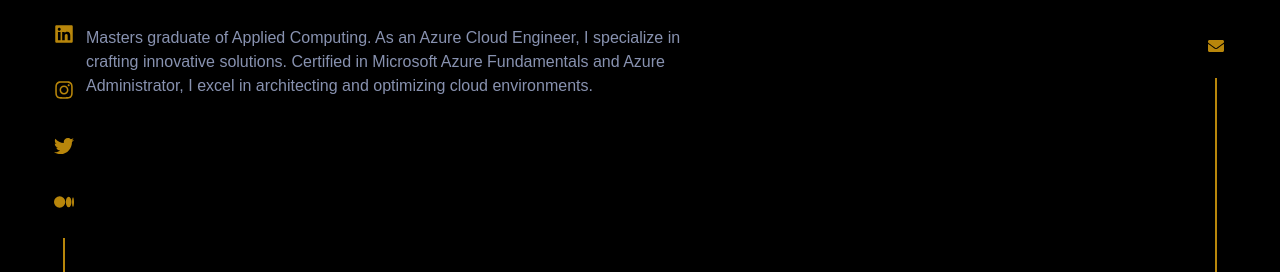
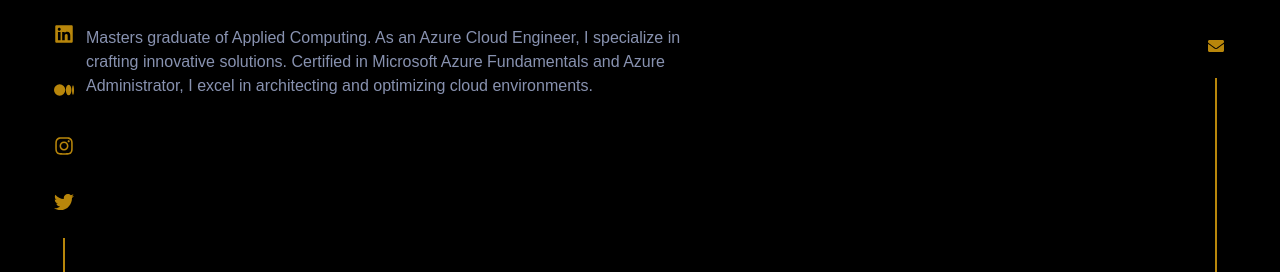
Before and after one commit to mxharryx/mohammed-harris, a Next.js app: page / in a window 1280 px wide. Shown: the part 434-706 px from the top of the page. Built offline with nearby package versions, Linux system fonts and the light colour scheme.

Commit message:
changed left bar

```diff
--- a/components/Leftside.tsx
+++ b/components/Leftside.tsx
@@ -16,6 +16,11 @@ const LeftSide = () => {
                     <FaLinkedin />
                     </span>
                 </a>
+                <a href='https://medium.com/@mohammedharrisjinnah' target='_blank'>
+                <span className='w-10 h-10 text-xl bg-bodyColor rounded-full inline-flex items-center justify-center hover:text-textLightGold cursor-pointer hover:-translate-y-2 transition-all duration-300' >
+                    <SiMedium />
+                    </span>
+                </a>
                 <a href='https://www.instagram.com/_harryyyy_____/' target='_blank'>
                 <span className='w-10 h-10 text-xl bg-bodyColor rounded-full inline-flex items-center justify-center hover:text-textLightGold cursor-pointer hover:-translate-y-2 transition-all duration-300' >
                     <FaInstagram />
@@ -26,11 +31,7 @@ const LeftSide = () => {
                     <FaTwitter />
                     </span>
                 </a>
-                <a href='https://medium.com/@mohammedharrisjinnah' target='_blank'>
-                <span className='w-10 h-10 text-xl bg-bodyColor rounded-full inline-flex items-center justify-center hover:text-textLightGold cursor-pointer hover:-translate-y-2 transition-all duration-300' >
-                    <SiMedium />
-                    </span>
-                </a>
+
         </div>
         <div className='w-[2px] h-32 bg-textDarkGold'></div>
     </div>
```
